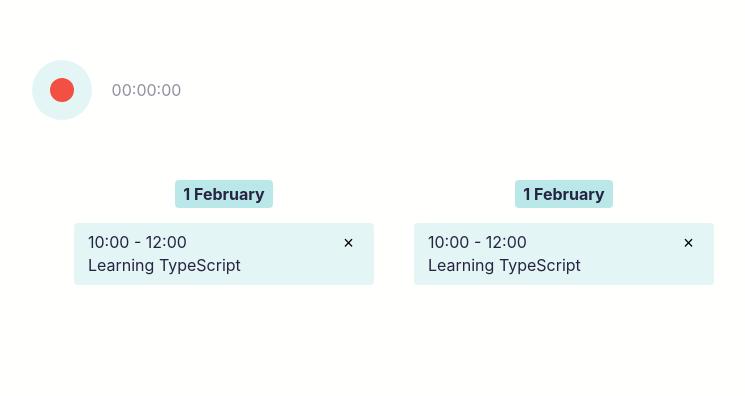
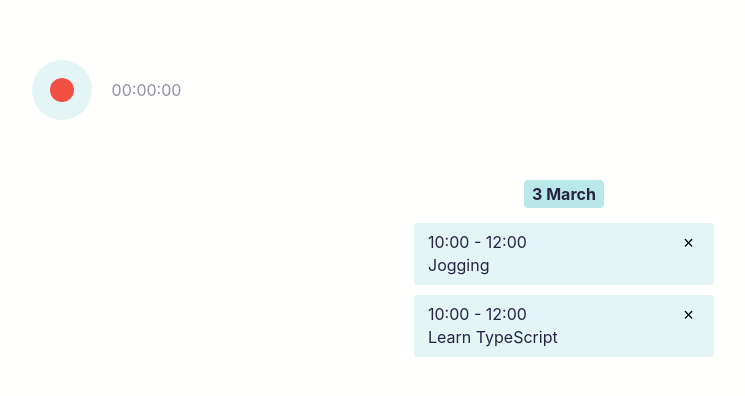
Before and after one commit to honghainguyen777/Task-Recorder-React-TypeScript-Learning, a React (Create React App) app: page / in a window 1280 px wide. Shown: the top 396 px of the page, without its empty margins (531-1276 px from the left). Built offline with nearby package versions, Linux system fonts and the light colour scheme; data requests are answered from the project's data file.

Commit message:
loading Event - p2

```diff
--- a/src/components/Calendar/Calendar.tsx
+++ b/src/components/Calendar/Calendar.tsx
@@ -1,39 +1,114 @@
-import React from 'react';
+import React, { useEffect } from 'react';
+import { connect, ConnectedProps } from 'react-redux';
+import { RootState } from '../../redux/store';
+import {
+  selectUserEventsArray,
+  loadUserEvents,
+  UserEvent,
+} from '../../redux/user-events';
 import './Calendar.css';
+import { addZero } from '../../helpers/utils';
 
-const Calendar: React.FC = () => {
+const mapState = (state: RootState) => ({
+  events: selectUserEventsArray(state),
+});
+
+const mapDispatch = {
+  loadUserEvents,
+};
+
+const connector = connect(mapState, mapDispatch);
+
+type PropsFromRedux = ConnectedProps<typeof connector>;
+
+interface Props extends PropsFromRedux {}
+
+const createDateKey = (date: Date) => {
+  const year = date.getUTCFullYear();
+  const month = date.getUTCMonth();
+  const day = date.getUTCDate();
+  return `${year}-${addZero(month)}-${addZero(day)}`;
+};
+
+const groupEventsByDay = (events: UserEvent[]) => {
+  const groups: Record<string, UserEvent[]> = {};
+
+  const addToGroup = (dateKey: string, event: UserEvent) => {
+    if (groups[dateKey] === undefined) {
+      groups[dateKey] = [];
+    }
+
+    groups[dateKey].push(event);
+  };
+
+  events.forEach((event) => {
+    const dateStartKey = createDateKey(new Date(event.dateStart));
+    const dateEndKey = createDateKey(new Date(event.dateEnd));
+
+    addToGroup(dateStartKey, event);
+
+    if (dateEndKey !== dateStartKey) {
+      addToGroup(dateEndKey, event);
+    }
+  });
+
+  return groups;
+};
+
+const Calendar: React.FC<Props> = ({ events, loadUserEvents }) => {
+  useEffect(() => {
+    loadUserEvents();
+  }, []);
+
+  let groupedEvents: ReturnType<typeof groupEventsByDay> | undefined;
+  let sortedGroupKeys: string[] | undefined;
+
+  if (events.length) {
+    groupedEvents = groupEventsByDay(events);
+    sortedGroupKeys = Object.keys(groupedEvents).sort(
+      (date1, date2) => +new Date(date1) - +new Date(date2)
+    );
+  }
+
+  return groupedEvents && sortedGroupKeys ? (
+    <div className="calendar">
+      {sortedGroupKeys.map((dayKey) => {
+        const events = groupedEvents ? groupedEvents[dayKey] : [];
+        const groupDate = new Date(dayKey);
+        const day = groupDate.getDate();
+        const month = groupDate.toLocaleString(undefined, {
+          month: 'long',
+          timeZone: 'UTC',
+        });
         return (
-    <div className="calendar">
           <div className="calendar-day">
             <div className="calendar-day-label">
-          <span>1 February</span>
+              <span>
+                {day} {month}
+              </span>
             </div>
             <div className="calendar-events">
-          <div className="calendar-event">
+              {events.map((event) => {
+                return (
+                  <div key={event.id} className="calendar-event">
                     <div className="calendar-event-info">
                       <div className="calender-event-time">10:00 - 12:00</div>
-              <div className="calendar-event-title">Learning TypeScript</div>
+                      <div className="calendar-event-title">{event.title}</div>
                     </div>
-            <button className="calendar-event-delete-button">&times;</button>
+                    <button className="calendar-event-delete-button">
+                      &times;
+                    </button>
                   </div>
-        </div>
-      </div>
-      <div className="calendar-day">
-        <div className="calendar-day-label">
-          <span>1 February</span>
-        </div>
-        <div className="calendar-events">
-          <div className="calendar-event">
-            <div className="calendar-event-info">
-              <div className="calender-event-time">10:00 - 12:00</div>
-              <div className="calendar-event-title">Learning TypeScript</div>
-            </div>
-            <button className="calendar-event-delete-button">&times;</button>
-          </div>
-        </div>
+                );
+              })}
             </div>
           </div>
         );
+      })}
+    </div>
+  ) : (
+    <p>Loading...</p>
+  );
 };
 
-export default Calendar;
+export default connector(Calendar);
--- a/src/components/Recorder/Recorder.tsx
+++ b/src/components/Recorder/Recorder.tsx
@@ -2,9 +2,8 @@
 import { useDispatch, useSelector } from 'react-redux';
 import cx from 'classnames';
 import { start, stop, selectDateStart } from '../../redux/recorder';
+import { addZero } from '../../helpers/utils';
 import './Recorder.css';
-
-const addZero = (num: number) => (num < 10 ? `0${num}` : `${num}`);
 
 const Recorder = () => {
   const dispatch = useDispatch();
--- /dev/null
+++ b/src/helpers/utils.ts
@@ -0,0 +1 @@
+export const addZero = (num: number) => (num < 10 ? `0${num}` : `${num}`);
--- a/src/redux/user-events.ts
+++ b/src/redux/user-events.ts
@@ -2,7 +2,7 @@
 import { ThunkAction } from 'redux-thunk';
 import { RootState } from './store';
 
-interface UserEvent {
+export interface UserEvent {
   id: number;
   title: string;
   dateStart: string;
@@ -13,11 +13,6 @@
   byIds: Record<UserEvent['id'], UserEvent>;
   allIds: UserEvent['id'][]; // normalizing data in redux term
 }
-
-const initialState: UserEventsState = {
-  byIds: {},
-  allIds: [],
-};
 
 const LOAD_REQUEST = 'userEvents/load_request';
 
@@ -63,6 +58,18 @@
   }
 };
 
+const selectUserEventsState = (rootState: RootState) => rootState.userEvents;
+
+export const selectUserEventsArray = (rootState: RootState) => {
+  const state = selectUserEventsState(rootState);
+  return state.allIds.map((id) => state.byIds[id]);
+};
+
+const initialState: UserEventsState = {
+  byIds: {},
+  allIds: [],
+};
+
 const userEventsReducer = (
   state: UserEventsState = initialState,
   action: LoadSuccessAction
```
Lines whose indentation alone changed are shown as unchanged.
